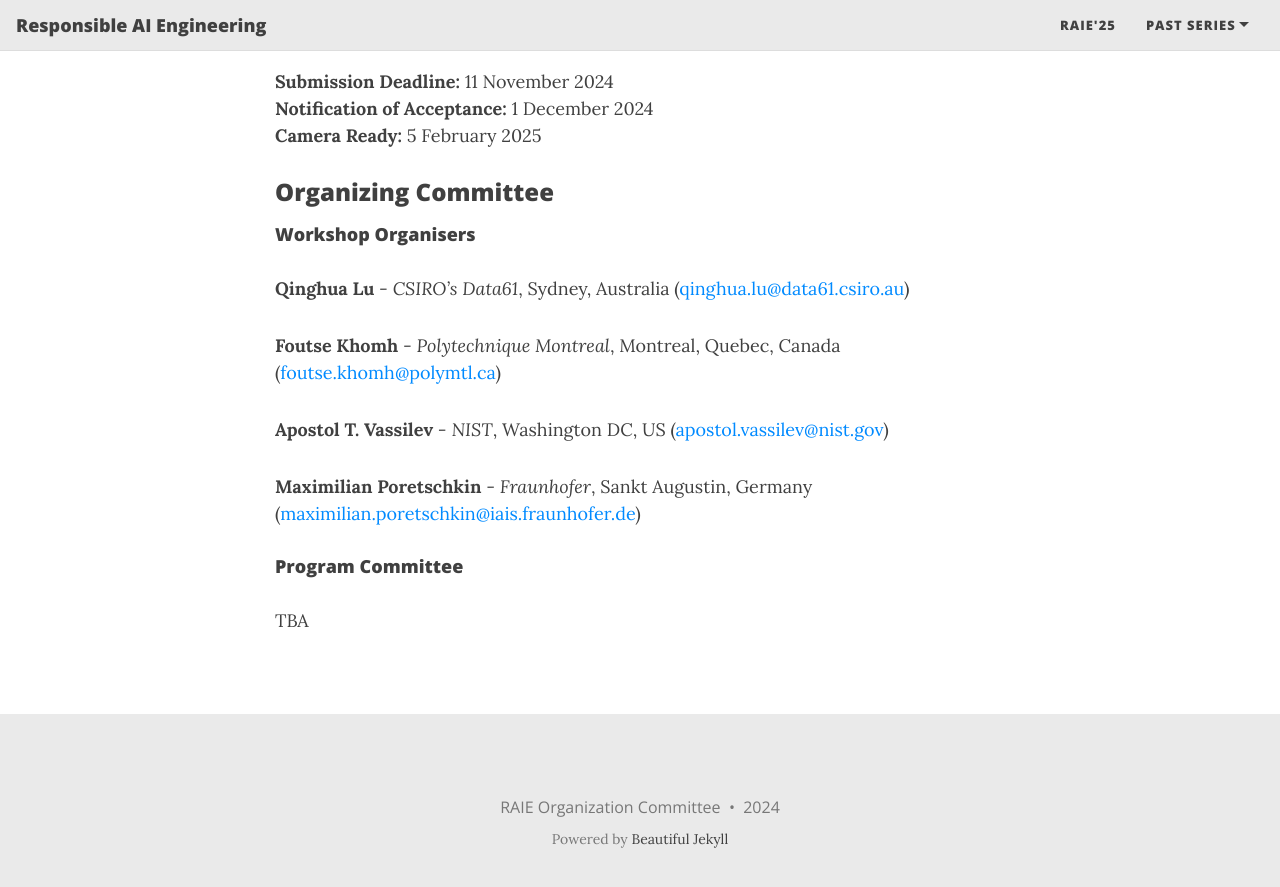
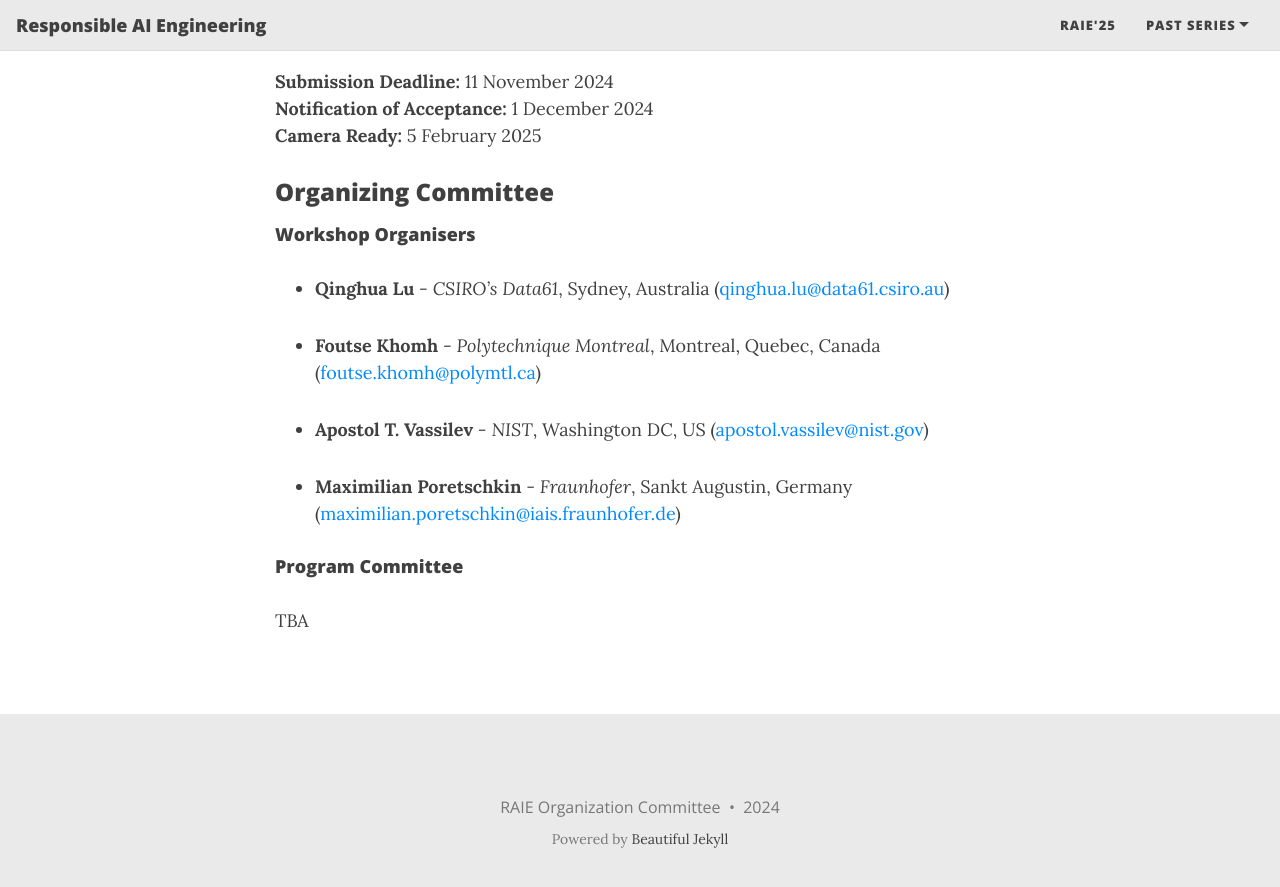
Before and after one commit to RAIEngineering/AIEng-Series, a Jekyll site: the page built from RAIE2025.md, in a window 1280 px wide and 900 px high, scrolled down 2741 px. Shown: the top 887 px of the window. Built offline with Jekyll 4.4.1, drawn with Linux system fonts in a browser that asks for light colours; nearby versions of some CDN libraries.

```diff
--- a/RAIE2025.md
+++ b/RAIE2025.md
@@ -64,13 +64,13 @@ Other detailed submission policies and guidelines for RAIE'25 are in line with t
 ### Organizing Committee
 
 #### Workshop Organisers
-**Qinghua Lu** - *CSIRO's Data61*, Sydney, Australia ([qinghua.lu@data61.csiro.au](mailto:qinghua.lu@data61.csiro.au))
+- **Qinghua Lu** - *CSIRO's Data61*, Sydney, Australia ([qinghua.lu@data61.csiro.au](mailto:qinghua.lu@data61.csiro.au))
 
-**Foutse Khomh** - *Polytechnique Montreal*, Montreal, Quebec, Canada ([foutse.khomh@polymtl.ca](mailto:foutse.khomh@polymtl.ca))
+- **Foutse Khomh** - *Polytechnique Montreal*, Montreal, Quebec, Canada ([foutse.khomh@polymtl.ca](mailto:foutse.khomh@polymtl.ca))
 
-**Apostol T. Vassilev** - *NIST*, Washington DC, US ([apostol.vassilev@nist.gov](mailto:apostol.vassilev@nist.gov))
+- **Apostol T. Vassilev** - *NIST*, Washington DC, US ([apostol.vassilev@nist.gov](mailto:apostol.vassilev@nist.gov))
 
-**Maximilian Poretschkin** - *Fraunhofer*, Sankt Augustin, Germany ([maximilian.poretschkin@iais.fraunhofer.de](mailto:maximilian.poretschkin@iais.fraunhofer.de))
+- **Maximilian Poretschkin** - *Fraunhofer*, Sankt Augustin, Germany ([maximilian.poretschkin@iais.fraunhofer.de](mailto:maximilian.poretschkin@iais.fraunhofer.de))
 
 
 #### Program Committee
```
